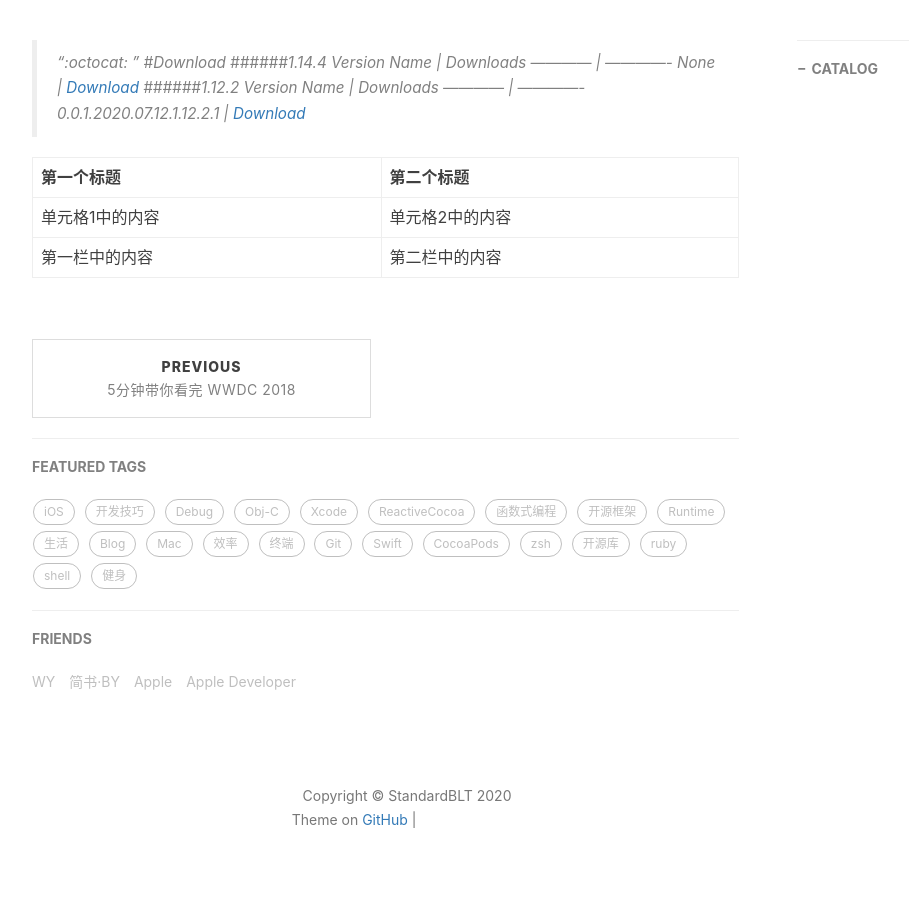
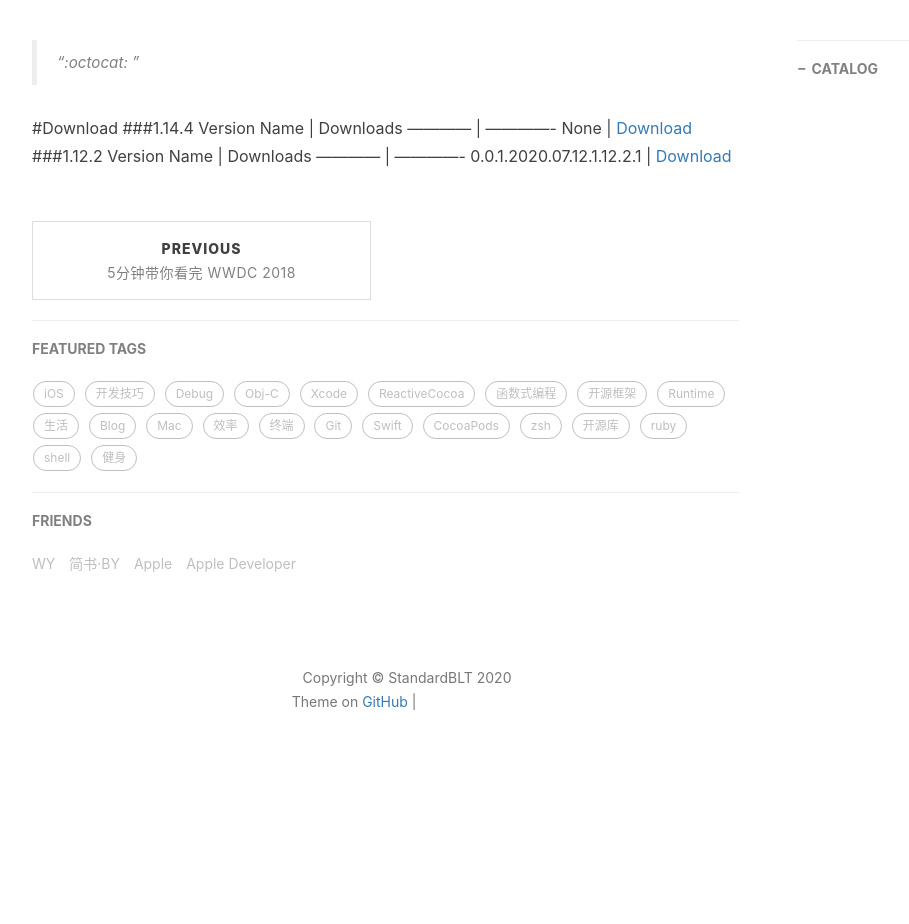
Before and after one commit to StandardBLT/StandardBLT.github.io-Reference, a Jekyll site: the page built from _posts/0000-00-00-downloads.md, in a window 1280 px wide. Shown: the part 523-1447 px from the top of the page, without its empty margins (233-1142 px from the left). Built offline with Jekyll 4.4.1, drawn with Linux system fonts in a browser that asks for light colours; nearby versions of some CDN libraries; comment, search, counter and statistics services are not loaded; after the commit the page ends 1329 px from its top, so only the background shows below that; grey boxes are pictures that could not be loaded.

Commit message:
Delete Something

```diff
--- a/_posts/0000-00-00-downloads.md
+++ b/_posts/0000-00-00-downloads.md
@@ -10,30 +10,13 @@ tags:
     - Download
 ---
 > “:octocat: ”
+
 #Download
-######1.14.4
+###1.14.4
 Version Name | Downloads
 ------------ | -------------
-None | [Download](https://www.github.com/None)
-######1.12.2
+None | [Download](https://standardblt.github.io/404)
+###1.12.2
 Version Name | Downloads
 ------------ | -------------
 0.0.1.2020.07.12.1.12.2.1 | [Download](https://standardblt.github.io/download/StandardBLT-0.0.1.2020.07.12.1.12.2.1)
-<table>
-  <thead>
-    <tr>
-      <th><font style="vertical-align: inherit;"><font style="vertical-align: inherit;">第一个标题</font></font></th>
-      <th><font style="vertical-align: inherit;"><font style="vertical-align: inherit;">第二个标题</font></font></th>
-    </tr>
-  </thead>
-  <tbody>
-    <tr>
-      <td><font style="vertical-align: inherit;"><font style="vertical-align: inherit;">单元格1中的内容</font></font></td>
-      <td><font style="vertical-align: inherit;"><font style="vertical-align: inherit;">单元格2中的内容</font></font></td>
-    </tr>
-    <tr>
-      <td><font style="vertical-align: inherit;"><font style="vertical-align: inherit;">第一栏中的内容</font></font></td>
-      <td><font style="vertical-align: inherit;"><font style="vertical-align: inherit;">第二栏中的内容</font></font></td>
-    </tr>
-  </tbody>
-</table>
```
Also changed, not shown: README.md.
